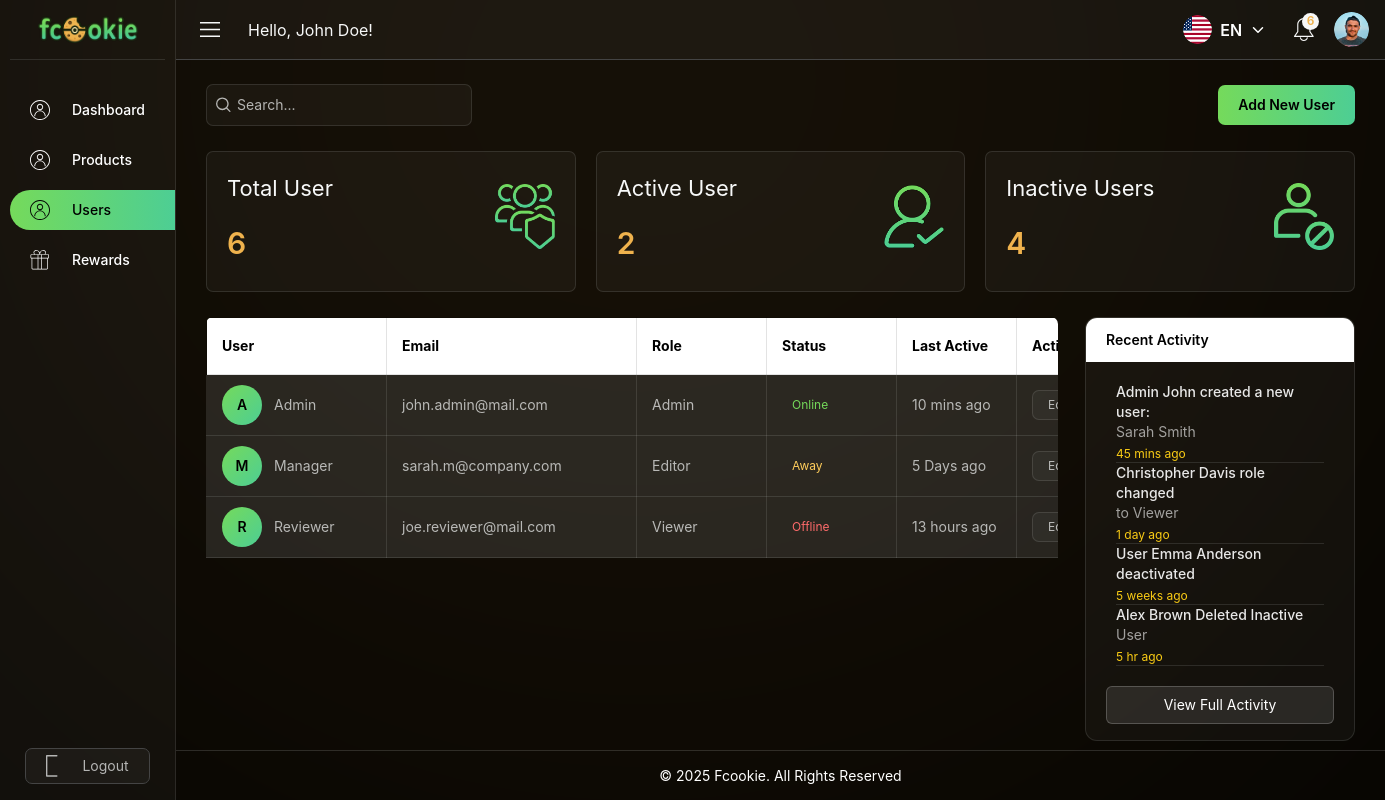
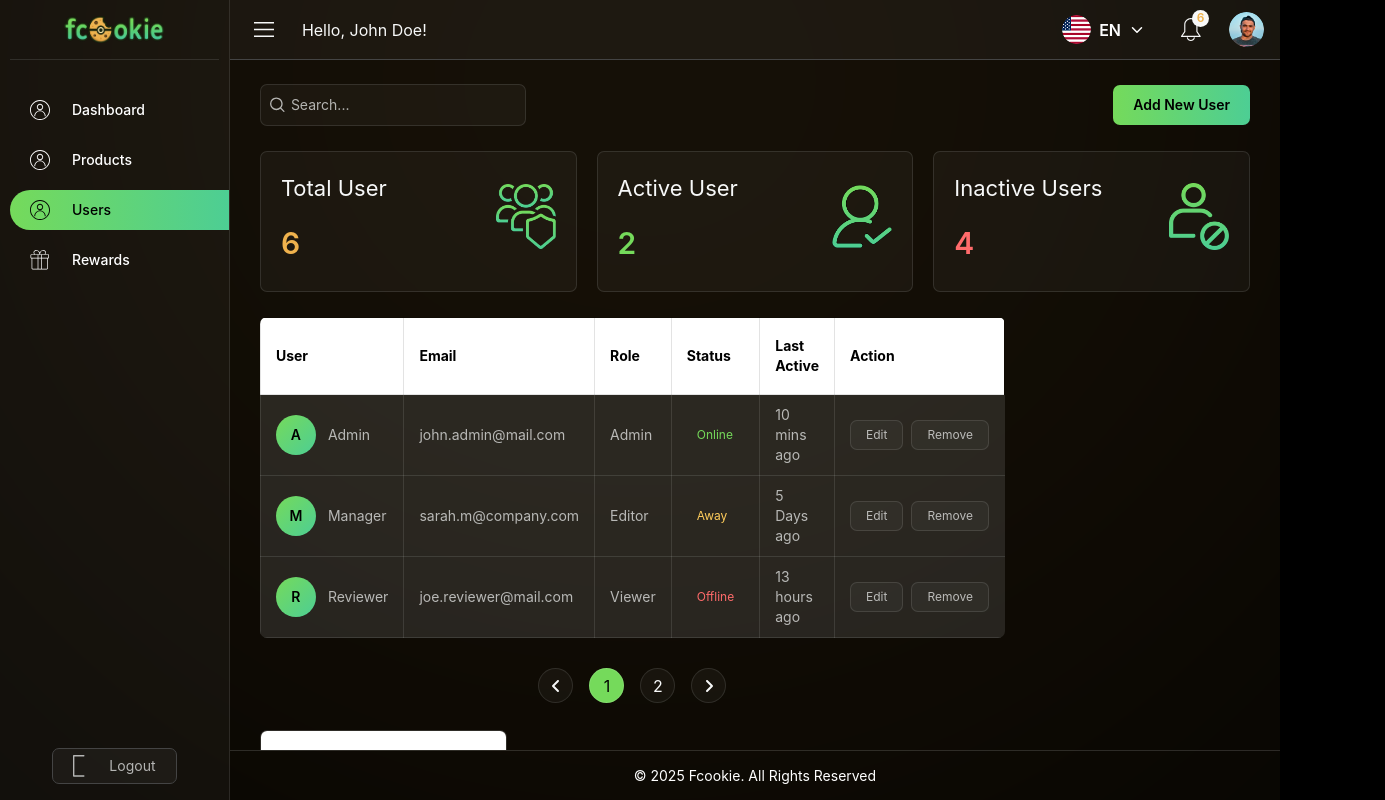
Before and after one commit to developeritexpert/fcookie-frontend, a Next.js app: page /admin/users in a window 1280 px wide. Shown: the whole page, 1385 px wide, since content can reach past the window. Built offline with nearby package versions, Linux system fonts and the light colour scheme; a web font is replaced by a local one.

Commit message:
work on admin dashboard

```diff
--- a/src/components/admin-dashboard/users/UserPage.tsx
+++ b/src/components/admin-dashboard/users/UserPage.tsx
@@ -2,6 +2,9 @@
 
 import { useState } from "react";
 import Image from "next/image";
+import Link from 'next/link';
+import { FaAngleRight } from "react-icons/fa6";
+import { FaAngleLeft } from "react-icons/fa6";
 
 interface User {
   id: number;
@@ -47,23 +50,23 @@ export default function UserPage() {
 
   const activityData = [
     {
-      title: "Admin John created a new user:",
-      desc: "Sarah Smith",
+      title: "Admin John ",
+      desc: "created a new user: Sarah Smith",
       time: "45 mins ago",
     },
     {
-      title: "Christopher Davis role changed",
-      desc: "to Viewer",
+      title: "Christopher Davis ",
+      desc: "role changed to Viewer",
       time: "1 day ago",
     },
     {
-      title: "User Emma Anderson deactivated",
-      desc: "",
+      title: "User Emma Anderson",
+      desc: " deactivated",
       time: "5 weeks ago",
     },
     {
-      title: "Alex Brown Deleted Inactive",
-      desc: "User",
+      title: "Alex Brown ",
+      desc: "Deleted Inactive User",
       time: "5 hr ago",
     },
   ];
@@ -121,7 +124,7 @@ export default function UserPage() {
           <div className="flex items-center justify-between mb-[10px]">
             <div className="flex flex-col justify-between gap-[20px]">
               <span className="text-[22px]">Active User</span>
-              <div className="text-[#EFB24D] text-3xl font-semibold">{userData.filter(u => u.status === "Online").length}</div>
+              <div className="text-[#75DA5B] text-3xl font-semibold">{userData.filter(u => u.status === "Online").length}</div>
             </div>
             <div className="flex items-center justify-center">
               <Image
@@ -140,7 +143,7 @@ export default function UserPage() {
           <div className="flex items-center justify-between mb-[10px]">
             <div className="flex flex-col justify-between gap-[20px]">
               <span className="text-[22px]">Inactive Users</span>
-              <div className="text-[#EFB24D] text-3xl font-semibold">{userData.filter(u => u.status !== "Online").length}</div>
+              <div className="text-[#FF6B6B] text-3xl font-semibold">{userData.filter(u => u.status !== "Online").length}</div>
             </div>
             <div className="flex items-center justify-center">
               <Image
@@ -158,17 +161,19 @@ export default function UserPage() {
 
 
       {/* User Table */}
-      <div className="flex gap-[27px]">
-        <div className="w-full overflow-x-auto rounded-[7px]">
-          <table className="lg:w-full text-sm rounded-[7px]">
+      <div className="flex flex-wrap gap-[27px]">
+
+        <div className="w-full xl:basis-[72%] ">
+          <div className="overflow-x-auto rounded-[7px]">
+            <table className=" w-full text-sm rounded-[7px]">
               <thead>
                 <tr className="bg-[#fff] text-[#000] font-medium text-left">
-                <th className="py-[18px] px-[15px] border border-[#0000001C] min-w-[180px]">User</th>
-                <th className="py-[18px] px-[15px] border border-[#0000001C] min-w-[250px]">Email</th>
-                <th className="py-[18px] px-[15px] border border-[#0000001C] min-w-[130px]">Role</th>
-                <th className="py-[18px] px-[15px] border border-[#0000001C] min-w-[130px]">Status</th>
-                <th className="py-[18px] px-[15px] border border-[#0000001C] min-w-[120px]">Last Active</th>
-                <th className="py-[18px] px-[15px] border border-[#0000001C] min-w-[100px] ">Action</th>
+                  <th className="py-[18px] px-[15px] border border-[#0000001C] max-w-[180px]">User</th>
+                  <th className="py-[18px] px-[15px] border border-[#0000001C] max-w-[250px]">Email</th>
+                  <th className="py-[18px] px-[15px] border border-[#0000001C] max-w-[130px]">Role</th>
+                  <th className="py-[18px] px-[15px] border border-[#0000001C] max-w-[130px]">Status</th>
+                  <th className="py-[18px] px-[15px] border border-[#0000001C] max-w-[120px]">Last Active</th>
+                  <th className="py-[18px] px-[15px] border border-[#0000001C] max-w-[100px] ">Action</th>
                 </tr>
               </thead>
               <tbody>
@@ -210,61 +215,68 @@ export default function UserPage() {
             </table>
           </div>
 
-        <div className="w-full max-w-[270px] rounded-xl overflow-hidden
+          {/* Pagination */}
+          <div className="flex justify-center gap-4 mt-[30px]">
+            <button
+              onClick={() => setCurrentPage(prev => Math.max(prev - 1, 1))}
+              className="w-[35px] h-[35px] flex justify-center items-center  border rounded-full border-[#F7F8F81C] bg-[#F7F8F80A] transition-all ease-linear  hover:bg-[#75DA5B]"
+            >
+              <FaAngleLeft />
+            </button>
+            {Array.from({ length: totalPages }, (_, i) => (
+              <button
+                key={i + 1}
+                onClick={() => setCurrentPage(i + 1)}
+                className={`w-[35px] h-[35px] flex justify-center items-center  border rounded-full border-[#F7F8F81C] ${currentPage === i + 1 ? "bg-[#75DA5B] text-black" : "bg-[#F7F8F80A] hover:bg-[#F7F8F82A]"}`}
+              >
+                {i + 1}
+              </button>
+            ))}
+            <button
+              onClick={() => setCurrentPage(prev => Math.min(prev + 1, totalPages))}
+              className="w-[35px] h-[35px] flex justify-center items-center border rounded-full border-[#F7F8F81C] bg-[#F7F8F80A] transition-all ease-linear hover:bg-[#75DA5B]"
+            >
+              <FaAngleRight />
+            </button>
+          </div>
+        </div>
+
+        <div className="w-full xl:basis-[25%] rounded-[7px] overflow-hidden
          bg-[#F7F8F80A] border border-[#F7F8F81C] ">
 
           {/* HEADER */}
-          <div className="bg-white text-black px-5 py-3 font-semibold text-sm">
+          <div className="bg-white text-black px-[20px] py-[18px] font-semibold  text-[16px]">
             Recent Activity
           </div>
 
           {/* LIST */}
-          <div className="px-[30px] py-[20px] text-white/90 text-sm">
+          <div className="p-[20px] pb-0 text-white/90 ">
             {activityData.map((item, i) => (
               <div key={i} className="">
-                <p className="font-medium">{item.title}</p>
-                {item.desc && <p className="text-white/60">{item.desc}</p>}
-                <p className="text-yellow-400 text-xs mt-1">{item.time}</p>
-                <div className="border-b border-[#F7F8F81C]  "></div>
+                <p className="font-normal text-[14px]"> <span className="font-semibold">{item.title}</span> {item.desc}</p>
+
+                <p className="text-[#EFB24D] text-[10px] mt-[6px]">{item.time}</p>
+                <div className="border-b border-[#F7F8F81C] pt-[15px] mb-[15px] "></div>
               </div>
 
             ))}
           </div>
 
           {/* BUTTON */}
-          <div className="px-5 pb-4">
-            <button className="w-full py-2 rounded-md border border-white/20
-          bg-white/10 hover:bg-white/20 transition text-white text-sm">
+
+
+          <Link href="/activity">
+            <div className=" m-auto w-[153px] mb-[20px]">
+              <button className="w-full py-[8px] px-[12px] rounded-[7px] border border-[#F7F8F81C]
+                 transition text-white text-[14px]">
                 View Full Activity
               </button>
             </div>
+          </Link>
         </div>
 
       </div>
-      {/* Pagination */}
-      <div className="flex justify-end gap-2 mt-4">
-        <button
-          onClick={() => setCurrentPage(prev => Math.max(prev - 1, 1))}
-          className="px-3 py-1 border rounded-md border-[#F7F8F81C] bg-[#F7F8F80A] hover:bg-[#F7F8F82A]"
-        >
-          Prev
-        </button>
-        {Array.from({ length: totalPages }, (_, i) => (
-          <button
-            key={i + 1}
-            onClick={() => setCurrentPage(i + 1)}
-            className={`px-3 py-1 border rounded-md border-[#F7F8F81C] ${currentPage === i + 1 ? "bg-[#75DA5B] text-black" : "bg-[#F7F8F80A] hover:bg-[#F7F8F82A]"}`}
-          >
-            {i + 1}
-          </button>
-        ))}
-        <button
-          onClick={() => setCurrentPage(prev => Math.min(prev + 1, totalPages))}
-          className="px-3 py-1 border rounded-md border-[#F7F8F81C] bg-[#F7F8F80A] hover:bg-[#F7F8F82A]"
-        >
-          Next
-        </button>
-      </div>
+
     </div>
   );
 }
--- a/src/components/admin-layout/AdminDashboardHeader.tsx
+++ b/src/components/admin-layout/AdminDashboardHeader.tsx
@@ -1,6 +1,6 @@
 "use client";
 
-import React from "react";
+import { useState, useRef, useEffect } from "react";
 import Image from "next/image";
 import LanguageDropdown from "@/components/layout/LanguageDropdown";
 
@@ -13,6 +13,21 @@ const AdminDashboardHeader: React.FC<AdminDashboardHeaderProps> = ({
   collapsed,
   setCollapsed,
 }) => {
+  const [activeTab, setActiveTab] = useState<"alerts" | "messages">("alerts");
+  const [open, setOpen] = useState(false);
+  const boxRef = useRef<HTMLDivElement>(null);
+
+  // CLOSE WHEN CLICKING OUTSIDE
+  useEffect(() => {
+    const handler = (e: MouseEvent) => {
+      if (boxRef.current && !boxRef.current.contains(e.target as Node)) {
+        setOpen(false);
+      }
+    };
+    document.addEventListener("mousedown", handler);
+    return () => document.removeEventListener("mousedown", handler);
+  }, []);
+
   return (
     <header className="h-[60px] py-[10px] bg-[#F7F8F80A] flex items-center justify-between px-4 border-b border-[#444444] dark:text-[#F7F8F8]">
       {/* LEFT SECTION */}
@@ -34,15 +49,18 @@ const AdminDashboardHeader: React.FC<AdminDashboardHeaderProps> = ({
         <LanguageDropdown />
 
         {/* BELL ICON */}
-        <div className="relative">
+
+        <div className="relative" ref={boxRef}>
+          <button
+            onClick={() => setOpen(!open)}
+            className="relative flex items-center justify-center p-2">
             <svg
               width="20"
               height="24"
               viewBox="0 0 20 24"
               fill="none"
               xmlns="http://www.w3.org/2000/svg"
-            className="w-[15px] md:w-[20px]"
-          >
+              className="w-[15px] md:w-[20px]">
               <path
                 d="M9.84814 23.0858C11.7276 23.0858 13.3612 21.8157 13.8233 19.9957C13.9003 19.693 13.7165 19.385 13.4139 19.3066C13.1112 19.2296 12.8018 19.4134 12.7248 19.716C12.391 21.032 11.2074 21.9508 9.84814 21.9508C8.48887 21.9508 7.30525 21.032 6.97151 19.716C6.8945 19.4134 6.58643 19.2296 6.28242 19.3066C5.97976 19.3836 5.796 19.6917 5.87301 19.9957C6.33511 21.8157 7.97002 23.0858 9.84814 23.0858Z"
                 fill="#F7F8F8"
@@ -53,12 +71,56 @@ const AdminDashboardHeader: React.FC<AdminDashboardHeaderProps> = ({
               />
             </svg>
 
-          <span className="text-xs font-semibold absolute top-[-5px] right-[-5px] rounded-full h-[17px] w-[17px] p-1 flex items-center justify-center text-[#EFB24D] bg-[#F7F8F8]">
+            <span className="text-xs font-semibold absolute top-0 right-0 rounded-full h-[17px] w-[17px] p-1 flex items-center justify-center text-[#EFB24D] bg-[#F7F8F8]">
               6
             </span>
+          </button>
+
+
+          {open && (
+            <div className="absolute right-0 mt-2 w-[260px] rounded-md bg-[#1F1A11]
+               border border-white/10 shadow-xl p-4 text-white text-sm z-50 animate-fade-down">
+
+              {/* TAB BUTTONS */}
+              <div className="flex items-center gap-[10px] mb-3">
+                <button
+                  onClick={() => setActiveTab("alerts")}
+                  className={`px-[19px] py-[7px] rounded text-xs font-semibold w-full
+                 ${activeTab === "alerts" ? "bg-[#EFB24D] text-black" : " border border-[#FFFFFF1C] bg-transparent"}`}
+                >
+                  All
+                </button>
+
+                <button
+                  onClick={() => setActiveTab("messages")}
+                  className={`px-[19px] py-[7px]  rounded text-xs font-semibold  w-full
+      ${activeTab === "messages" ? "bg-[#EFB24D] text-black" : " border border-[#FFFFFF1C]  bg-transparent"}`}
+                >
+                 Unread
+                </button>
               </div>
 
-        {/* PROFILE IMAGE */}
+              {/* TAB CONTENT */}
+              {activeTab === "alerts" && (
+                <ul className="space-y-2">
+                  <li className="border-b border-white/10 pb-2">New user registered</li>
+                  <li className="border-b border-white/10 pb-2">Role updated for Emma</li>
+                  <li>System backup completed</li>
+                </ul>
+              )}
+
+              {activeTab === "messages" && (
+                <ul className="space-y-2">
+                  <li className="border-b border-white/10 pb-2">PM from Jack</li>
+                  <li className="border-b border-white/10 pb-2">Reminder: Meeting Today</li>
+                  <li>Team shared new document</li>
+                </ul>
+              )}
+            </div>
+          )}
+        </div>
+
+
         <div>
           <Image
             src="/img/user.png"
```
Also changed, not shown: src/components/dashboard-layout/DashboardHeader.tsx (+10 -1 lines). Lines whose indentation alone changed are shown as unchanged.
